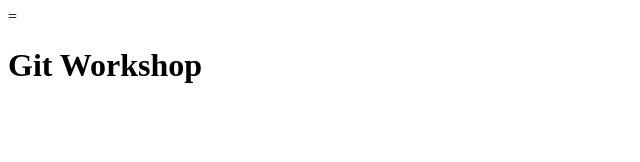
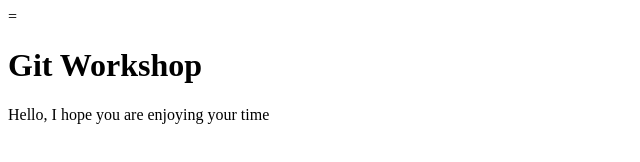
Before and after one commit to shawn-grant/gittest, a plain HTML site: page index.html in a window 1280 px wide. Shown: the whole page, without its empty margins (0-640 px from the left). Drawn offline with Linux system fonts and the light colour scheme.

Commit message:
Added paragraph

```diff
--- a/index.html
+++ b/index.html
@@ -7,6 +7,6 @@
 </head>
 <body>
     <h1>Git Workshop</h1>
-
+    <p>Hello, I hope you are enjoying your time</p>
 </body>
 </html>
```
